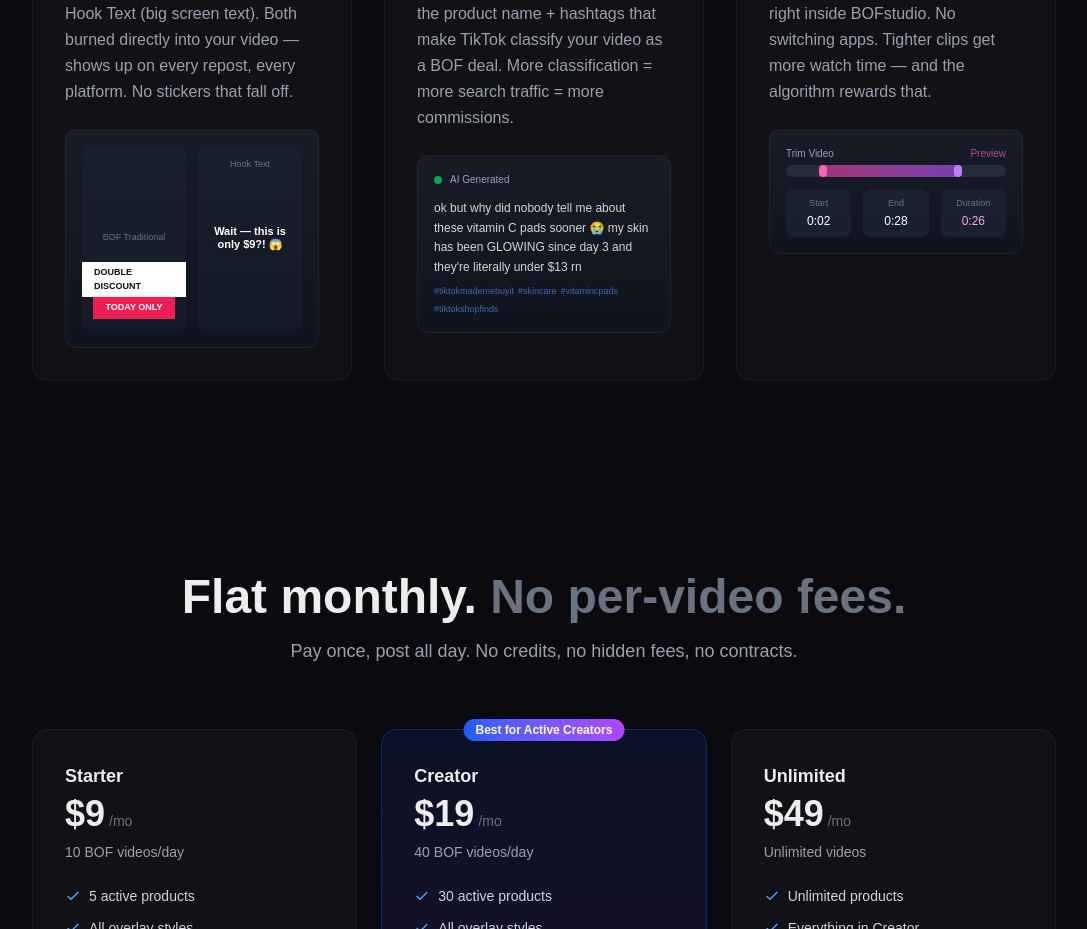
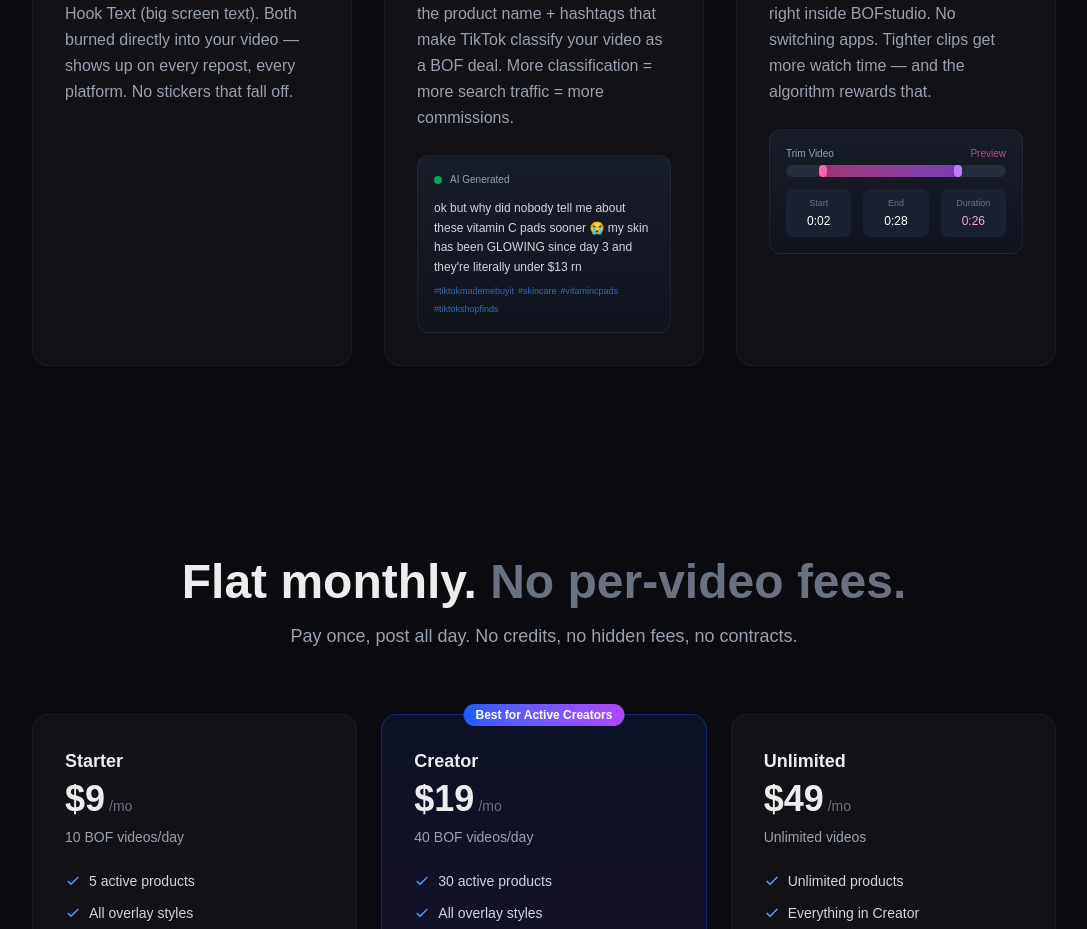
Before and after one commit to katetonioloai/bofstudio-landing, a Next.js app: page / in a window 1280 px wide. Shown: the part 2240-3169 px from the top of the page, without its empty margins (96-1183 px from the left). Built offline with nearby package versions, Linux system fonts and the light colour scheme.

Commit message:
fix: remove overlay mockup from features - will add real screenshots later

```diff
--- a/src/components/Features.tsx
+++ b/src/components/Features.tsx
@@ -13,27 +13,7 @@ const features = [
         <line x1="9" y1="15" x2="9" y2="21" />
       </svg>
     ),
-    mockup: (
-      <div className="mt-4 sm:mt-6 rounded-xl overflow-hidden bg-gradient-to-b from-gray-800/50 to-gray-900/50 border border-white/5 p-3 sm:p-4">
-        <div className="flex gap-3">
-          {/* Pill overlay style */}
-          <div className="flex-1 aspect-[9/16] max-h-48 bg-gray-800/30 rounded-lg relative flex items-end justify-center pb-3">
-            <div className="text-center text-[9px] text-gray-500 absolute top-1/2 -translate-y-1/2">BOF Traditional</div>
-            <div className="flex flex-col items-center gap-0">
-              <div className="bg-white text-[#111] font-black text-[9px] px-3 py-[4px]">DOUBLE DISCOUNT</div>
-              <div className="bg-[#EE1D52] text-white font-black text-[9px] px-3 py-[4px]">TODAY ONLY</div>
-            </div>
-          </div>
-          {/* Hook text style */}
-          <div className="flex-1 aspect-[9/16] max-h-48 bg-gray-800/30 rounded-lg relative flex items-center justify-center">
-            <div className="text-center text-[9px] text-gray-500 absolute top-3">Hook Text</div>
-            <div className="px-2 text-center">
-              <div className="text-white font-black text-[11px] leading-tight drop-shadow-lg">Wait — this is only $9?! 😱</div>
-            </div>
-          </div>
-        </div>
-      </div>
-    ),
+    mockup: null,
   },
   {
     title: "AI Captions That Get You Found",
```
